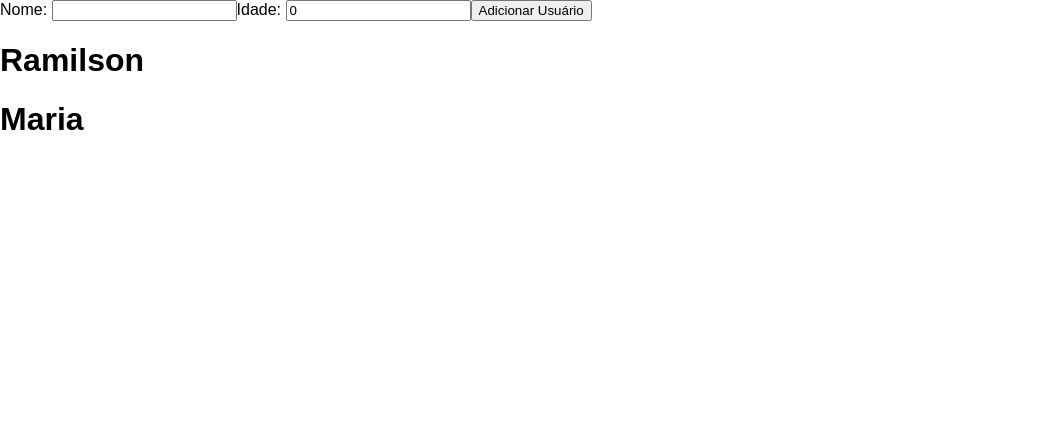
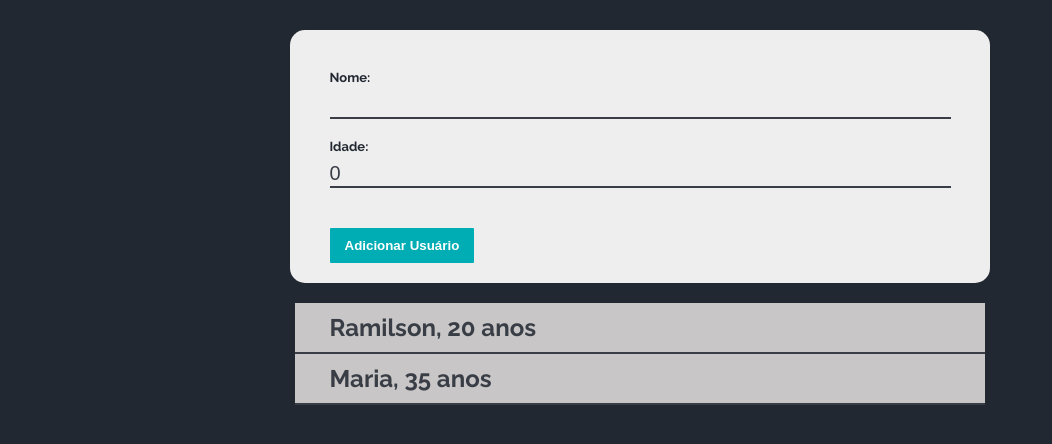
Before and after one commit to Ramilsons/Desafio-Cadastra-Nome, a React (Create React App) app: page / in a window 1280 px wide. Shown: the top 444 px of the page, without its empty margins (0-1052 px from the left). Built offline with nearby package versions, Linux system fonts and the light colour scheme.

Commit message:
Add style and new feature: delete user after click

```diff
--- a/src/App.js
+++ b/src/App.js
@@ -11,10 +11,16 @@ function App(props) {
 		setUsersList((prevState) => [userData, ...prevState]);
 	}
 
+	function deleteUserHandler(id){
+		let allUsersAfterDelete = usersList.filter(user => user.id !== Number(id));
+
+		setUsersList(allUsersAfterDelete);
+	}
+
 	return (
 		<div>
 			<NewUser onSaveUser={saveUserHandler}/>
-			<User data={usersList} />
+			<User data={usersList} onDeleteUser={deleteUserHandler} />
 		</div>
 	);
 }
--- a/src/Components/NewUser/Button.js
+++ b/src/Components/NewUser/Button.js
@@ -1,3 +1,5 @@
+import style from './Button.module.css';
+
 function Button(props){
     return(
         <button type="submit">{props.children}</button>
--- /dev/null
+++ b/src/Components/NewUser/Button.module.css
@@ -0,0 +1,12 @@
+button{
+    background-color: #00ADB5;
+    color: #fff;
+    border: none;
+    padding: 10px 15px;
+    border-radius:1px;
+    font-weight: 700;
+    display: block;
+    margin-top: 40px;
+
+    margin-left: 5%;
+}
--- a/src/Components/NewUser/Form.js
+++ b/src/Components/NewUser/Form.js
@@ -2,6 +2,7 @@ import LabelInput from './LabelInput';
 import Button from './Button';
 import { useState } from 'react';
 
+import style from './Form.module.css';
 
 function Form(props){
     const[enteredName, setEnteredName] = useState('');
--- /dev/null
+++ b/src/Components/NewUser/Form.module.css
@@ -0,0 +1,8 @@
+form{
+    width: 60%;
+    max-width: 700px;
+    margin: 30px auto 0;
+    background-color: #EEEEEE;
+    padding: 20px 5px;
+    border-radius: 15px;
+}
--- a/src/Components/NewUser/LabelInput.js
+++ b/src/Components/NewUser/LabelInput.js
@@ -1,3 +1,5 @@
+import style from './LabelInput.module.css';
+
 function LabelInput(props){
     return(
         <label htmlFor={props.forElement}>{props.children}</label>
--- /dev/null
+++ b/src/Components/NewUser/LabelInput.module.css
@@ -0,0 +1,27 @@
+label, input{
+    display: block;
+    margin-left: 5%;
+    width: 90%;
+    color: #393E46;
+}
+
+label{
+    color: #222831;
+    font-size: 13px;
+    font-weight: bold;
+
+    margin-top: 20px;
+}
+
+input{
+    border: none;
+    border-bottom: 2px solid #393E46;
+    background-color: transparent;
+    font-size: 20px;
+    margin-bottom: 8px;
+    padding:8px 0 1px;
+}
+
+input:focus{
+    outline: none;
+}
--- /dev/null
+++ b/src/Components/User/User.module.css
@@ -0,0 +1,23 @@
+.div{
+    width: 60%;
+    max-width: 700px;
+    margin:0 auto;
+    padding: 20px 5px;
+}
+
+.div h2{
+    background-color: #C8C6C6;
+    margin:0 auto;
+    padding: 10px 0 10px 5%;
+    width: 100%;
+    border-bottom: 2px solid #393E46;
+    color: #393E46;
+}
+
+.div h2:hover{
+    border-bottom: none;
+    box-shadow: -1px 6px 15px -4px #000000;
+
+    -webkit-box-shadow: -1px 6px 15px -4px #000000;
+    transform: scale(1.1);
+}
--- a/src/Components/User/Users.js
+++ b/src/Components/User/Users.js
@@ -1,8 +1,14 @@
+import styles from './User.module.css';
+
 function ShowUsers(props){
+    function deleteUserHandler(e){
+        props.onDeleteUser(e.target.attributes['data-id'].value);
+    }
+
     return(
-        <>
-            {props.data.map((user)=>{ return <h1 key={user.id}>{user.name}</h1> })}
-        </>
+        <div className={styles.div}>
+            {props.data.map((user)=>{ return <h2 key={user.id} data-id={user.id} onClick={deleteUserHandler}>{user.name}{', '+user.age + ' anos'}</h2> })}
+        </div>
     )
 }
 
--- a/src/index.css
+++ b/src/index.css
@@ -1,11 +1,15 @@
+@import url('https://fonts.googleapis.com/css2?family=Nunito:wght@200;300;400;500;600;700;800&family=Raleway:wght@100;200;300;400;500;600;700;800;900&display=swap');
+
 * {
   box-sizing: border-box;
 }
 
 html {
-  font-family: sans-serif;
+  font-family: 'Nunito', sans-serif;
+  font-family: 'Raleway', sans-serif;
 }
 
 body {
   margin: 0;
+  background-color: #222831;
 }
```
